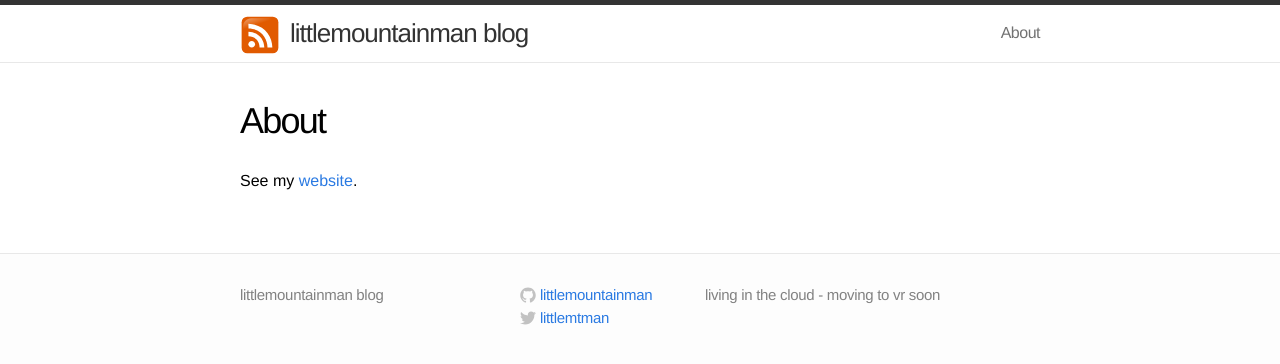
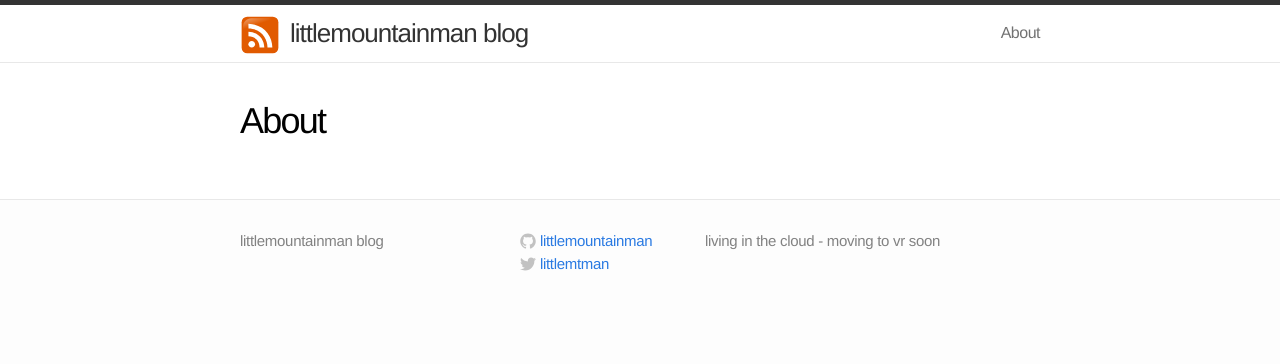
Before and after one commit to littlemountainman/littlemountainman.github.com, a Jekyll site: the page built from about.md, in a window 1280 px wide. Shown: the top 364 px of the page. Built offline with Jekyll 4.4.1, drawn with Linux system fonts in a browser that asks for light colours.

Commit message:
Update about.md

```diff
--- a/about.md
+++ b/about.md
@@ -3,5 +3,3 @@ layout: page
 title: About
 permalink: /about/
 ---
-
-See my [website](http://cs.stanford.edu/people/karpathy/).
```
